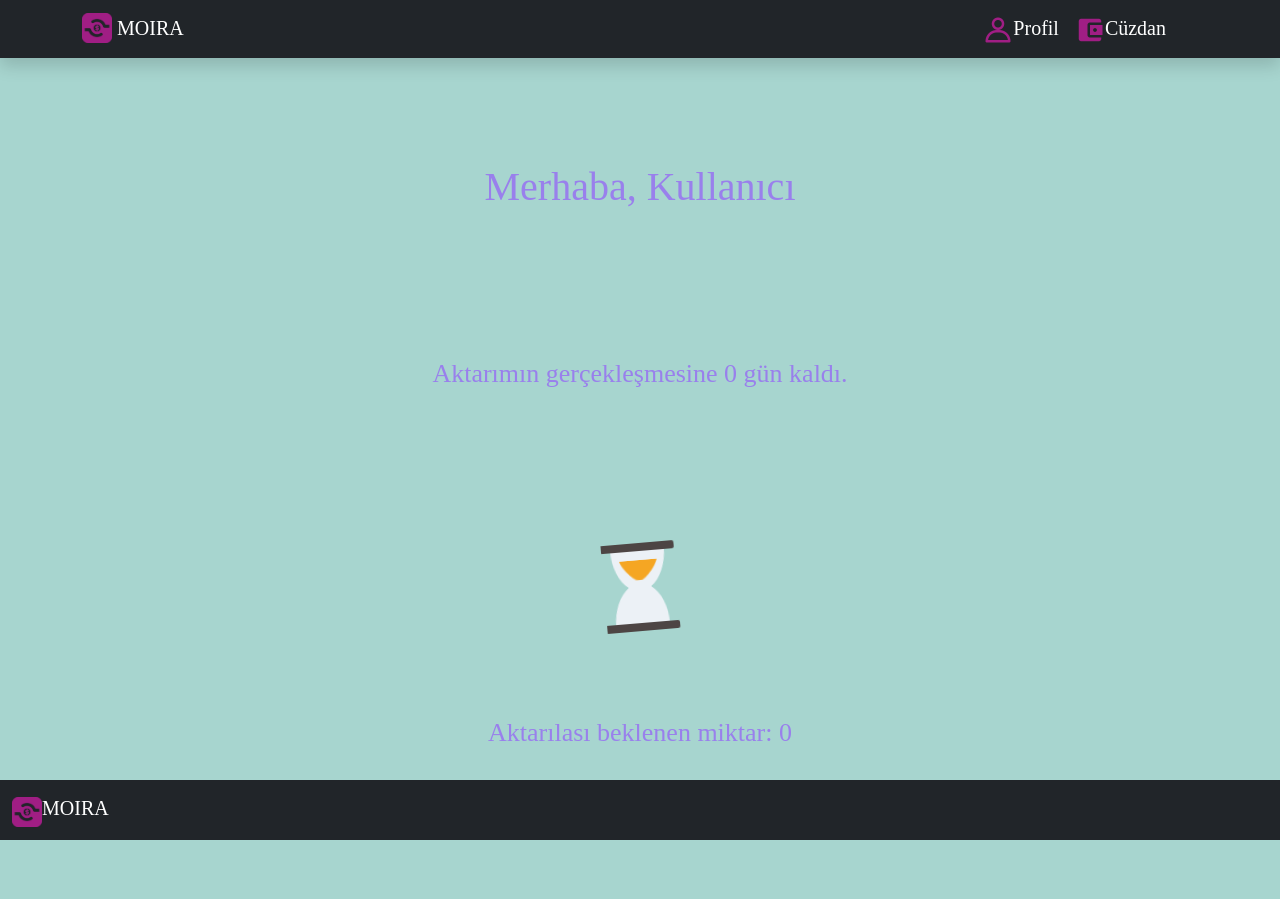
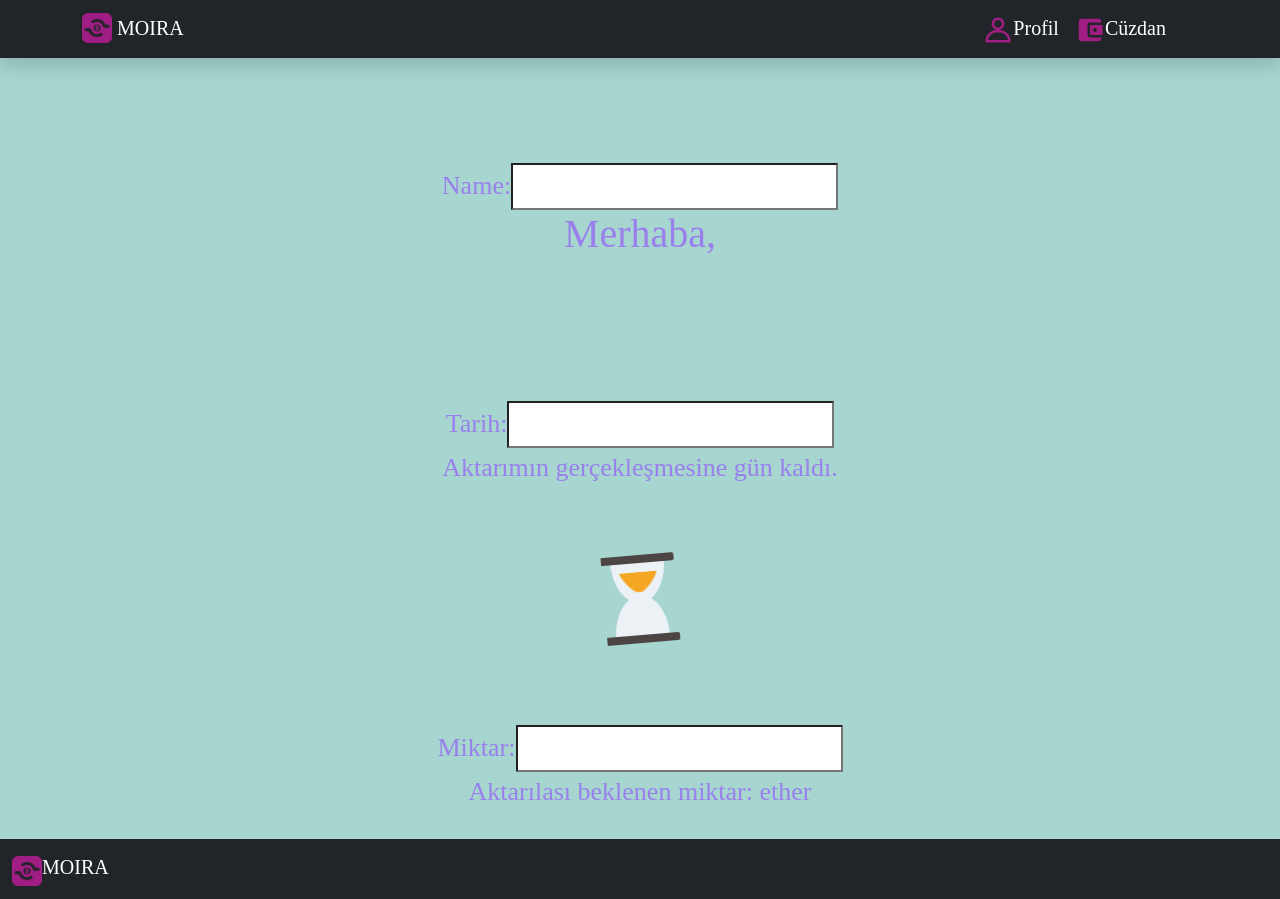
Before and after one commit to Smart-Contract-Intertech/Smart-Contract-Frontend, a React (Create React App) app: page /heritage in a window 1280 px wide. Before the commit the page ends 840 px from the top, so only its background shows below. Built offline with nearby package versions, Linux system fonts and the light colour scheme.

Commit message:
heritage

```diff
--- a/src/Header.js
+++ b/src/Header.js
@@ -29,9 +29,9 @@ export default function Header(){
               height="30"
             />{'Profil'}
           </Navbar.Brand>
-          <Navbar.Brand href="/heritage">
+          <Navbar.Brand href="/wallet">
             <img
-              href="./pages/Heritage.js"
+              href="/Wallet"
               src={icon1}
               alt="Wallet"
               width="30"
--- a/src/pages/Heritage.js
+++ b/src/pages/Heritage.js
@@ -3,15 +3,23 @@ import './Heritage.css';
 import Container from 'react-bootstrap/Container';
 
 export default function Heritage(){
-    const[defaultAccount,setDefaultAccount] = useState('Kullanıcı');
-    const[defaultRemainingTime,setDefaultRemaininTime] = useState('0 gün');
-    const[defaultAmount,setDefaultAmount] = useState('0');
+    const[defaultAccount,setDefaultAccount] = useState();
+    const[defaultRemainingTime,setDefaultRemaininTime] = useState();
+    const[defaultAmount,setDefaultAmount] = useState();
 
     return(
         <Container>
             <br/><br/><br/><br/>
+            <form>
+                <label>Name: </label>
+                <input type="text" value={defaultAccount} onChange={(e)=>setDefaultAccount(e.target.value)}></input>
+            </form>
             <h1 style={{fontFamily:'sans-serif-medium', fontSize:'26', color:'#9980EC'}}>Merhaba, {defaultAccount}</h1><br/><br/><br/>
-            <p>Aktarımın gerçekleşmesine {defaultRemainingTime} kaldı.</p><br/><br/><br/>
+            <form>
+                <label>Tarih: </label>
+                <input type="text" value={defaultRemainingTime} onChange={(e)=>setDefaultRemaininTime(e.target.value)}></input>
+            </form>
+            <p>Aktarımın gerçekleşmesine {defaultRemainingTime} gün kaldı.</p><br/>
             <div>
                 <svg width="73px" height="88px" viewBox="0 0 73 88" version="1.1" xmlns="http://www.w3.org/2000/svg" xmlnsXlink="http://www.w3.org/1999/xlink">
                     <g id="hourglass">
@@ -36,7 +44,11 @@ export default function Heritage(){
                 </svg>
             </div>
             <br/><br/>
-            <p>Aktarılası beklenen miktar: {defaultAmount}</p>
+            <form>
+                <label>Miktar: </label>
+                <input type="text" value={defaultAmount} onChange={(e)=>setDefaultAmount(e.target.value)}></input>
+            </form>
+            <p>Aktarılası beklenen miktar: {defaultAmount} ether</p>
         </Container>
     )
 }
```
